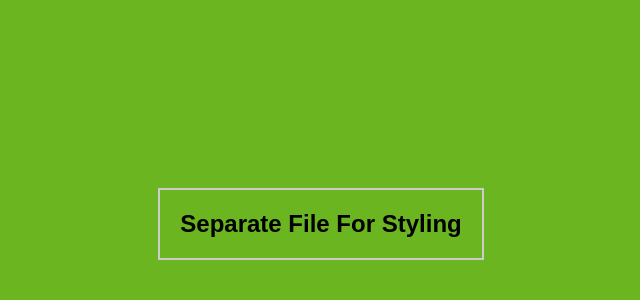
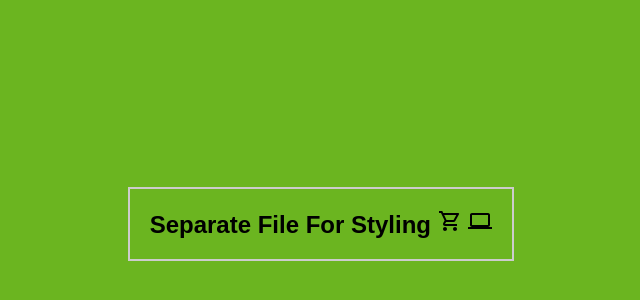
Before and after one commit to ThibautRingdev/react-demos-with-vite, a React (Vite) app: page / in a window 1280 px wide. Shown: the part 176-476 px from the top of the page, without its empty margins (319-959 px from the left). Built offline with nearby package versions, Linux system fonts and the light colour scheme.

Commit message:
learn using external icon libraries in React

```diff
--- a/package.json
+++ b/package.json
@@ -11,7 +11,8 @@
   },
   "dependencies": {
     "react": "^19.2.0",
-    "react-dom": "^19.2.0"
+    "react-dom": "^19.2.0",
+    "react-icons": "^5.5.0"
   },
   "devDependencies": {
     "@eslint/js": "^9.39.1",
--- a/src/App.jsx
+++ b/src/App.jsx
@@ -1,9 +1,10 @@
 import "./components/basics/index.css"
+import { MdOutlineShoppingCart, MdComputer } from "react-icons/md";
 
 const App = () => {
   return (
     <section>
-    <h1> Separate File For Styling</h1>
+    <h1> Separate File For Styling <MdOutlineShoppingCart /> <MdComputer /></h1>
     </section>
   );
 };
```
Also changed, not shown: 1 other file (tests, documents, lock files or other folders).
